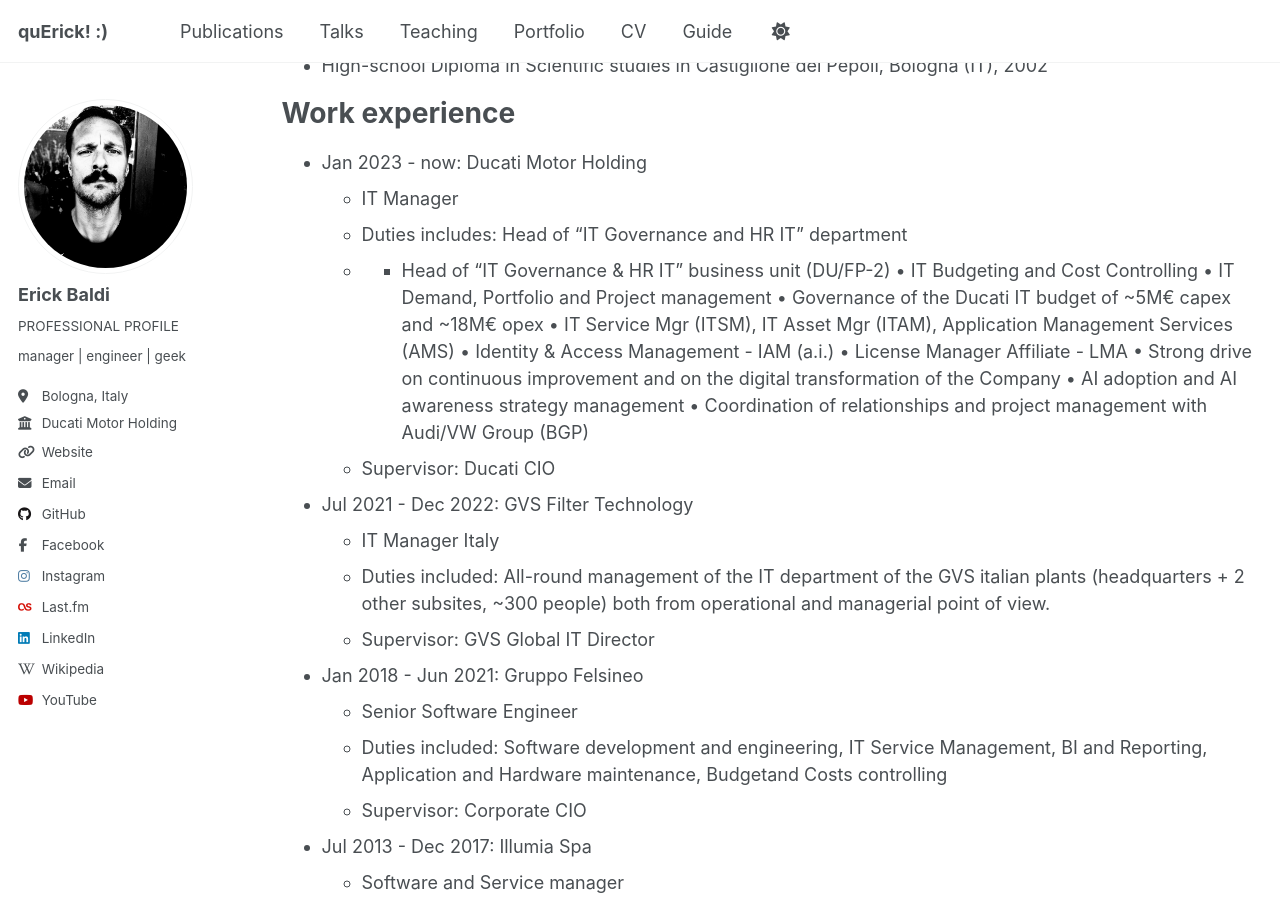
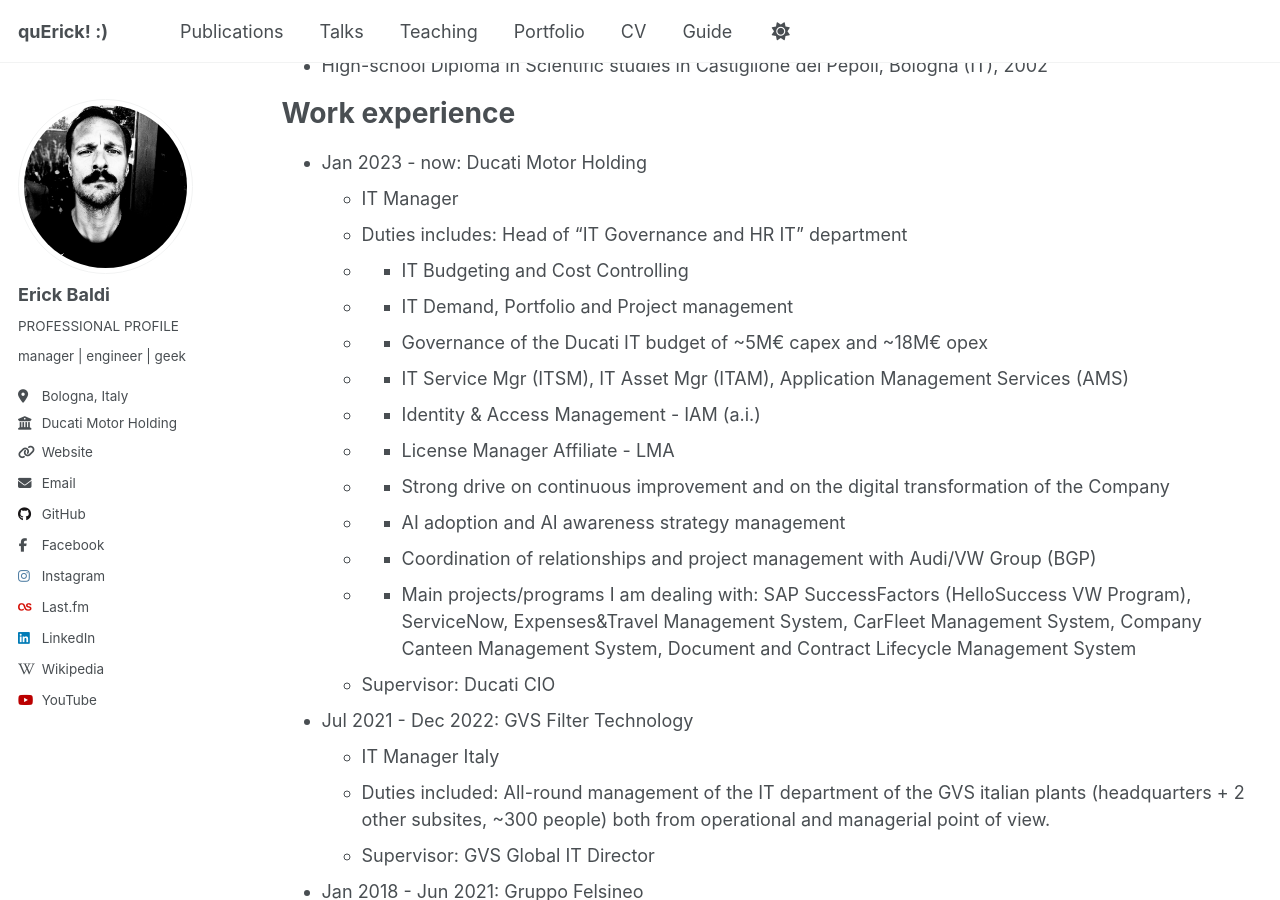
Before and after one commit to erickbaldi/erickbaldi.github.io, a Jekyll site: the page built from _pages/cv.md, in a window 1280 px wide and 900 px high, scrolled down 260 px. Built offline with Jekyll 4.4.1, drawn with Linux system fonts in a browser that asks for light colours; a script that is not in the unit is left out.

Commit message:
Enhance CV with detailed project descriptions
Added main projects and programs to the CV section.

```diff
--- a/_pages/cv.md
+++ b/_pages/cv.md
@@ -20,16 +20,16 @@ redirect_from:
 * Jan 2023 - now: Ducati Motor Holding
   * IT Manager
   * Duties includes: Head of "IT Governance and HR IT" department
-  * * Head of "IT Governance & HR IT" business unit (DU/FP-2)
-• IT Budgeting and Cost Controlling
-• IT Demand, Portfolio and Project management
-• Governance of the Ducati IT budget of ~5M€ capex and ~18M€ opex
-• IT Service Mgr (ITSM), IT Asset Mgr (ITAM), Application Management Services (AMS)
-• Identity & Access Management - IAM (a.i.)
-• License Manager Affiliate - LMA
-• Strong drive on continuous improvement and on the digital transformation of the Company
-• AI adoption and AI awareness strategy management
-• Coordination of relationships and project management with Audi/VW Group (BGP)
+  * * IT Budgeting and Cost Controlling
+  * * IT Demand, Portfolio and Project management
+  * * Governance of the Ducati IT budget of ~5M€ capex and ~18M€ opex
+  * * IT Service Mgr (ITSM), IT Asset Mgr (ITAM), Application Management Services (AMS)
+  * * Identity & Access Management - IAM (a.i.)
+  * * License Manager Affiliate - LMA
+  * * Strong drive on continuous improvement and on the digital transformation of the Company
+  * * AI adoption and AI awareness strategy management
+  * * Coordination of relationships and project management with Audi/VW Group (BGP)
+  * * Main projects/programs I am dealing with: SAP SuccessFactors (HelloSuccess VW Program), ServiceNow, Expenses&Travel Management System, CarFleet Management System, Company Canteen Management System, Document and Contract Lifecycle Management System
   * Supervisor: Ducati CIO
 
 * Jul 2021 - Dec 2022: GVS Filter Technology
```
